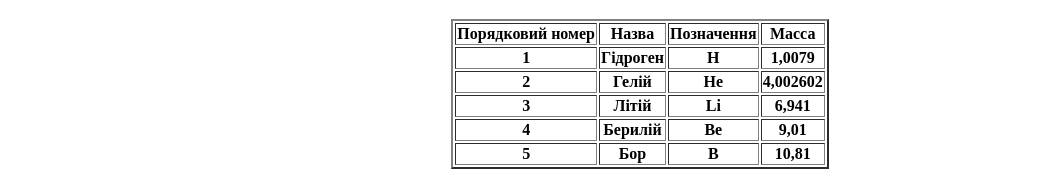
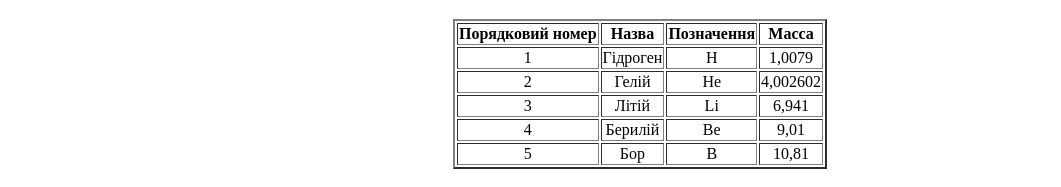
Before and after one commit to neverwannalive/lb1web, a plain HTML site: page index.html in a window 1280 px wide. Shown: the part 729-916 px from the top of the page, without its empty margins (0-1061 px from the left). Drawn offline with Linux system fonts and the light colour scheme.

Commit message:
first commit

```diff
--- a/index.html
+++ b/index.html
@@ -59,39 +59,39 @@
         <th>Масса</th>
       </tr>
 
-      <tr>
-        <th>1</th>
-        <th>Гідроген</th>
-        <th>H</th>
-        <th>1,0079</th>
+      <tr align="center">
+        <td>1</td>
+        <td>Гідроген</td>
+        <td>H</td>
+        <td>1,0079</td>
       </tr>
 
-      <tr>
-        <th>2</th>
-        <th>Гелій</th>
-        <th>He</th>
-        <th>4,002602</th>
+      <tr align="center">
+        <td>2</td>
+        <td>Гелій</td>
+        <td>He</td>
+        <td>4,002602</td>
       </tr>
 
-      <tr>
-        <th>3</th>
-        <th>Літій</th>
-        <th>Li</th>
-        <th>6,941</th>
+      <tr align="center">
+        <td>3</td>
+        <td>Літій</td>
+        <td>Li</td>
+        <td>6,941</td>
       </tr>
 
-      <tr>
-        <th>4</th>
-        <th>Берилій</th>
-        <th>Be</th>
-        <th>9,01</th>
+      <tr align="center">
+        <td>4</td>
+        <td>Берилій</td>
+        <td>Be</td>
+        <td>9,01</td>
       </tr>
 
-      <tr>
-        <th>5</th>
-        <th>Бор</th>
-        <th>B</th>
-        <th>10,81</th>
+      <tr align="center">
+        <td>5</td>
+        <td>Бор</td>
+        <td>B</td>
+        <td>10,81</td>
       </tr>
     </table>
 
@@ -111,7 +111,7 @@
           placeholder="Введіть кількість комплектуючого"
         />
       </p>
-      <p><input type="date" placeholder="Введіть дату" /></p>
+      <p><input type="date" /></p>
       <p>
         <input type="tel" name="phone" placeholder="Введіть номер телефону" />
       </p>
@@ -119,6 +119,10 @@
     </form>
 
     <h1 align="center">Завдання для кліків</h1>
+
+    <p align="center">
+      <img src="jpg1.png" alt="nure" usemap="#image" border="1" />
+    </p>
 
     <map name="image">
       <area
@@ -143,8 +147,5 @@
         alt="cist"
       />
     </map>
-    <p align="center">
-      <img usemap="#image" src="jpg1.png" alt="nure" border="1" />
-    </p>
   </body>
 </html>
```
